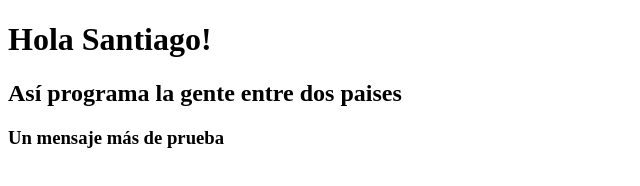
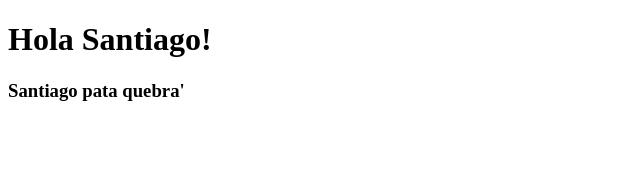
Before and after one commit to salazarcode/apendizaje-con-santiago, a plain HTML site: page index.html in a window 1280 px wide. Shown: the whole page, without its empty margins (0-640 px from the left). Drawn offline with Linux system fonts and the light colour scheme.

Commit message:
Un commit

```diff
--- a/index.html
+++ b/index.html
@@ -7,7 +7,6 @@
 </head>
 <body>
     <h1>Hola Santiago!</h1>
-    <h2>Así programa la gente entre dos paises</h2>
-    <h3>Un mensaje más de prueba</h3>
+    <h3>Santiago pata quebra'</h3>
 </body>
 </html>
```
